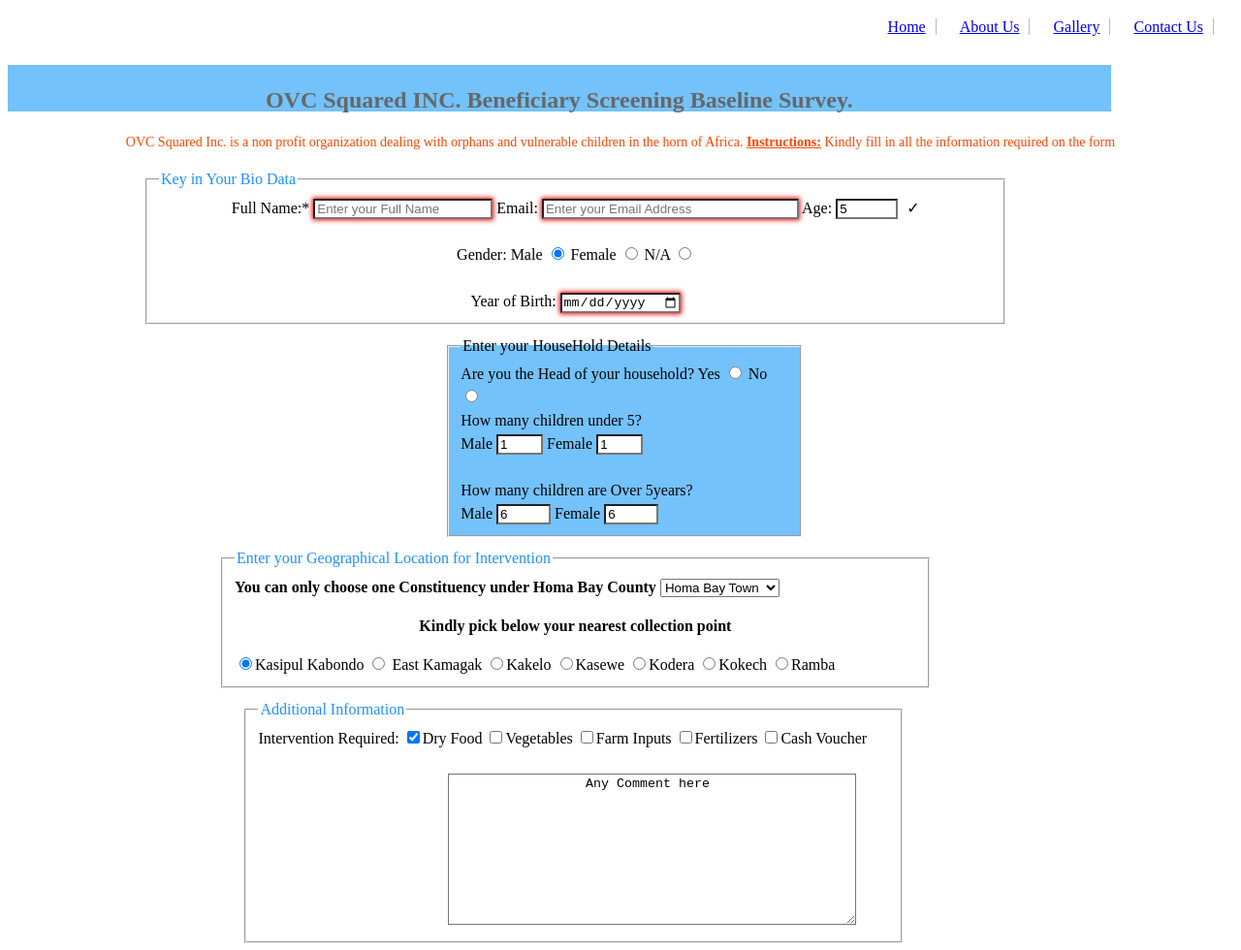
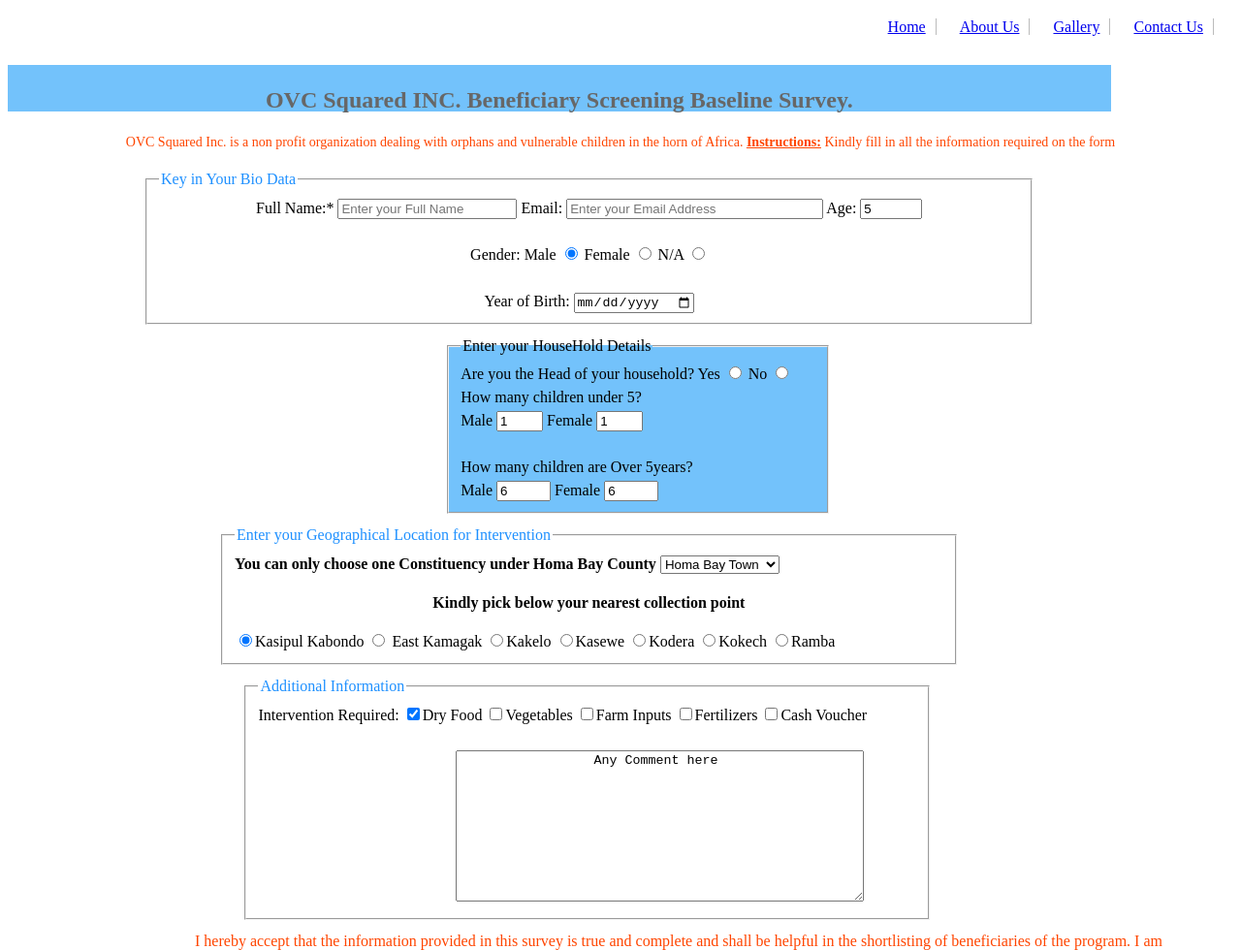
Before and after one commit to aggymbuya/survey.github.io, a plain HTML site: page index.html in a window 1280 px wide. Shown: the top 980 px of the page at 97% size. Drawn offline with Linux system fonts and the light colour scheme.

Commit message:
Update survey.css

```diff
--- a/survey.css
+++ b/survey.css
@@ -127,31 +127,3 @@ textarea {
     z-index: 9;
     margin-top: 30px;
 }
-
-input:invalid+span:after {
-  content: '✖';
-  padding-left: 5px;
-}
-
-input:valid+span:after {
-  content: '✓';
-  padding-left: 5px;
-}
-
-input[type=text],
-input[type=email],
-input[type=number],
-textarea,
-fieldset {
-  -webkit-appearance: none;
-  -moz-box-sizing: border-box;
-  box-sizing: border-box;
-}
-
-input:invalid {
-  box-shadow: 0 0 5px 1px red;
-}
-
-input:focus:invalid {
-  outline: none;
-}
```
